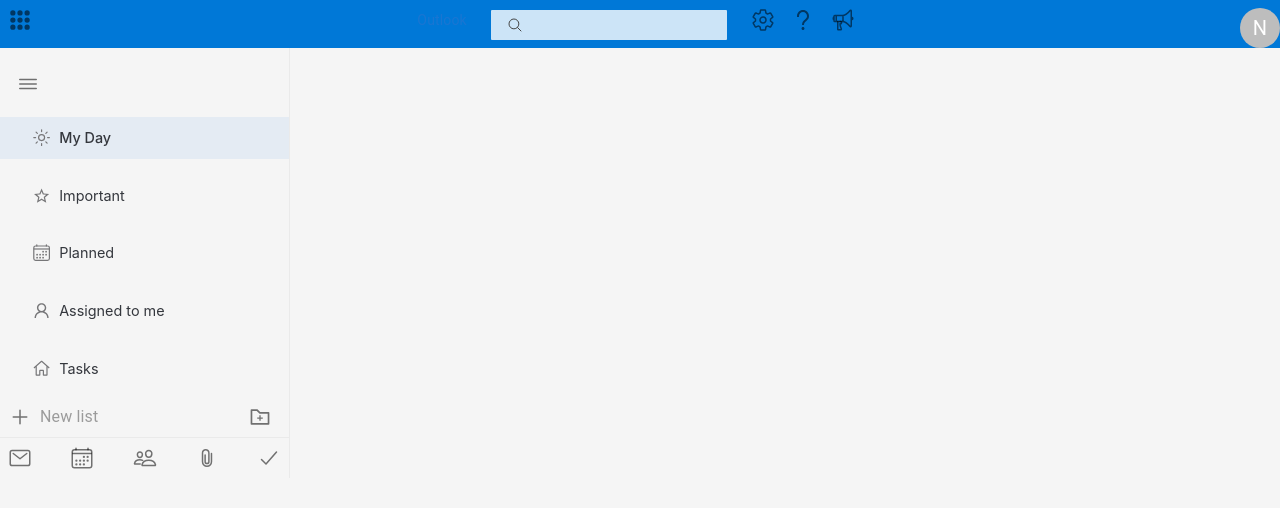
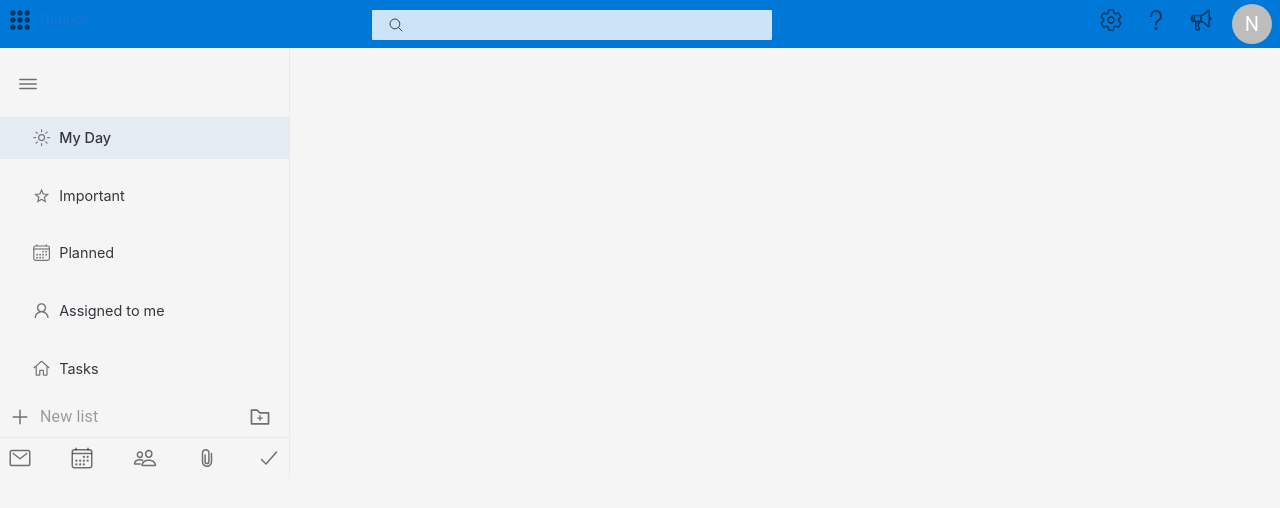
Before and after one commit to Thinushika/Microsoft_ToDo_app_cloning, a Next.js app: page / in a window 1280 px wide. Shown: the top 508 px of the page. Built offline with nearby package versions, Linux system fonts and the light colour scheme.

Commit message:
appbar update

```diff
--- a/modules/LayoutComponents/AppBar.jsx
+++ b/modules/LayoutComponents/AppBar.jsx
@@ -29,11 +29,15 @@ const useStyles = makeStyles({
     display: "flex",
   },
   appbarRight: {
-    width: 48,
+    width: 192,
     display: "flex",
+    flexDirection: "row",
+    alignItems: "center",
+    boxSizing: "border-box",
   },
   appbarCenter: {
     display: "flex",
+    justifyContent: 'space-between',
   },
   appsIcon: {
     position: "relative",
@@ -52,6 +56,7 @@ const useStyles = makeStyles({
     fontSize: 16,
     height: 40,
     marginTop: 5,
+    marginLeft: 5,
     fontWeight: "bold",
     fontFamily: "Arial, Helvetica, sans-serif",
     justifyContent: "flex-start",
@@ -65,23 +70,11 @@ const useStyles = makeStyles({
     position: "relative",
   },
 
-  officeIcons: {
-    flexDirection: "row",
-    alignItems: "center",
-    display: "flex",
-    justifyContent: "space-between",
-    boxSizing: "border-box",
-    width: "100%",
-    padding: 0,
-    margin: 0,
-  },
   footerIconLink: {
     padding: "12 0",
     height: 48,
     flex: "1 1 0",
-    display: "inline-block",
     boxSizing: "border-box",
-    width: "100%",
     cursor: "pointer",
     textAlign: "center",
   },
@@ -131,6 +124,7 @@ const SearchIconWrapper = styled("div")(({ theme }) => ({
 
 const StyledInputBase = styled(InputBase)(({ theme }) => ({
   color: "#fff",
+  width: 400,
   "& .MuiInputBase-input": {
     padding: theme.spacing(1, 1, 1, 0),
     // vertical padding + font size from searchIcon
@@ -153,17 +147,7 @@ function AppBar() {
         <IconButton className={classes.appsIcon}>
           <IoApps />
         </IconButton>
-      </Box>
-
-      {/* search box */}
-      <Box className={classes.appbarCenter}>
-        <Box
-          sx={{
-            justifyContent: 'flex-start',
-            display:'flex',
-          }}
-        >
-          <Link
+        <Link
             className={classes.outlookLink}
             component="button"
             underline="false"
@@ -174,8 +158,10 @@ function AppBar() {
           >
             Outlook
           </Link>
-        </Box>
+      </Box>
 
+
+      <Box className={classes.appbarCenter}>
         <Box>
           <Search sx={{ justifyContent: "center", marginTop: "10px" }}>
             <SearchIconWrapper>
@@ -184,9 +170,11 @@ function AppBar() {
             <StyledInputBase inputProps={{ "aria-label": "search" }} />
           </Search>
         </Box>
+        </Box>
 
-        <Box className={classes.sidebarFooter}>
-          <Box className={classes.officeIcons}>
+
+      {/* icons box */}
+      <Box className={classes.appbarRight}>
             <Link href={"#"} className={classes.footerIconLink}>
               <a>
                 <IconButton className={classes.footerIconButton}>
@@ -210,15 +198,10 @@ function AppBar() {
                 </IconButton>
               </a>
             </Link>
-          </Box>
-        </Box>
+          <Avatar className={classes.appAvatar}>N</Avatar>
       </Box>
 
-      {/* icons box */}
-      <Box className={classes.appbarRight}>
-        <Avatar className={classes.appAvatar}>N</Avatar>
       </Box>
-    </Box>
   );
 }
 
```
